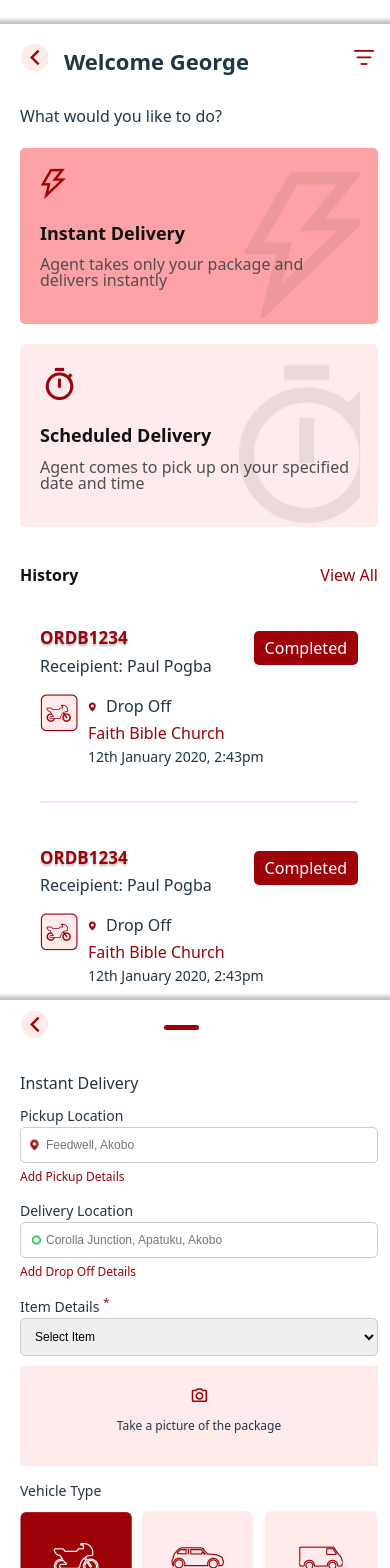
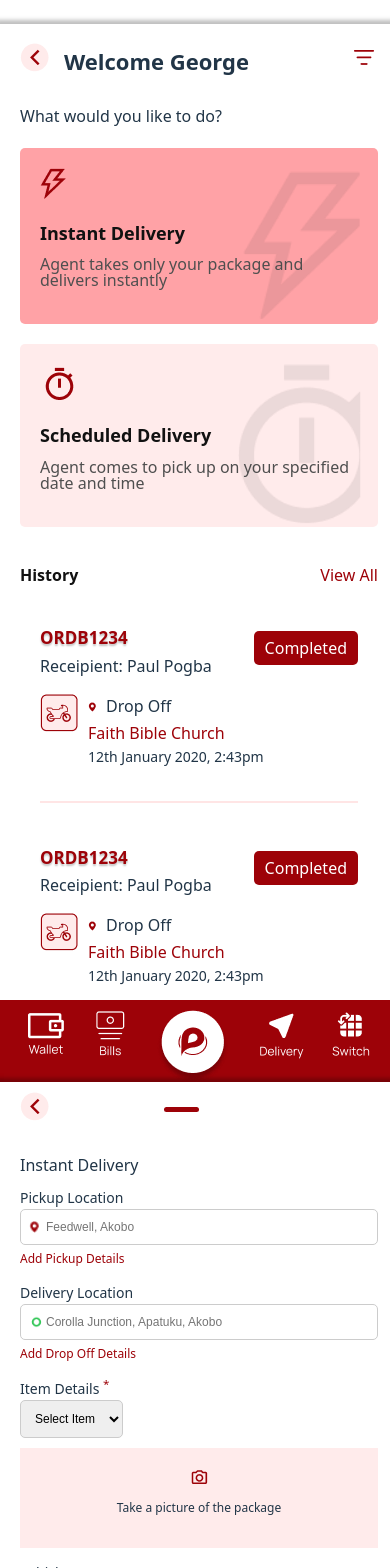
Before and after one commit to Olagoke1234/pepsa-delivery-app, a React (Vite) app: page / in a window 390 px wide. Shown: the top 1568 px of the page. Built offline with nearby package versions, Linux system fonts and the light colour scheme.

Commit message:
fix: update width styles to maxWidth in Footer and InstantDeliveryPage components for better responsiveness

```diff
--- a/src/components/Footer.jsx
+++ b/src/components/Footer.jsx
@@ -13,7 +13,7 @@ const Footer = () => {
         style={{
           backgroundColor: "#9D0208",
           color: "white",
-          width: "100%",
+          maxWidth: "100%",
           // width: "500px",
           height: "62px",
           padding: "10px 0px",
--- a/src/pages/InstantDeliveryPage.jsx
+++ b/src/pages/InstantDeliveryPage.jsx
@@ -15,7 +15,7 @@ const InstantDeliveryPage = () => {
         backgroundColor: "#FFFFFF",
         boxShadow: "0px 0px 4px 4px rgba(0, 0, 0, 0.25)",
         paddingTop: "10px",
-        width: "100%",
+        maxWidth: "100%",
         // width: "500px",
       }}
     >
@@ -159,7 +159,7 @@ const InstantDeliveryPage = () => {
             <br />
             <select
               style={{
-                width: "100%",
+                maxWidth: "100%",
                 border: "1px solid #ccc",
                 borderRadius: "5px",
                 padding: " 10px",
@@ -226,7 +226,7 @@ const InstantDeliveryPage = () => {
             className="vehicles-container"
             style={{
               display: "flex",
-              justifyContent: "center",
+              justifyContent: "space-evenly",
               alignItems: "center",
               gap: "10px",
             }}
--- a/src/pages/WelcomePage.jsx
+++ b/src/pages/WelcomePage.jsx
@@ -17,7 +17,7 @@ const WelcomePage = () => {
         backgroundColor: "#FFFFFF",
         boxShadow: "0px 0px 4px 4px rgba(0, 0, 0, 0.25)",
         paddingTop: "10px",
-        width: "100%",
+        maxWidth: "100%",
       }}
     >
       <header
@@ -350,7 +350,7 @@ const WelcomePage = () => {
           </div>
         </div>
       </div>
-      {/* <Footer /> */}
+      <Footer />
     </div>
   );
 };
```
